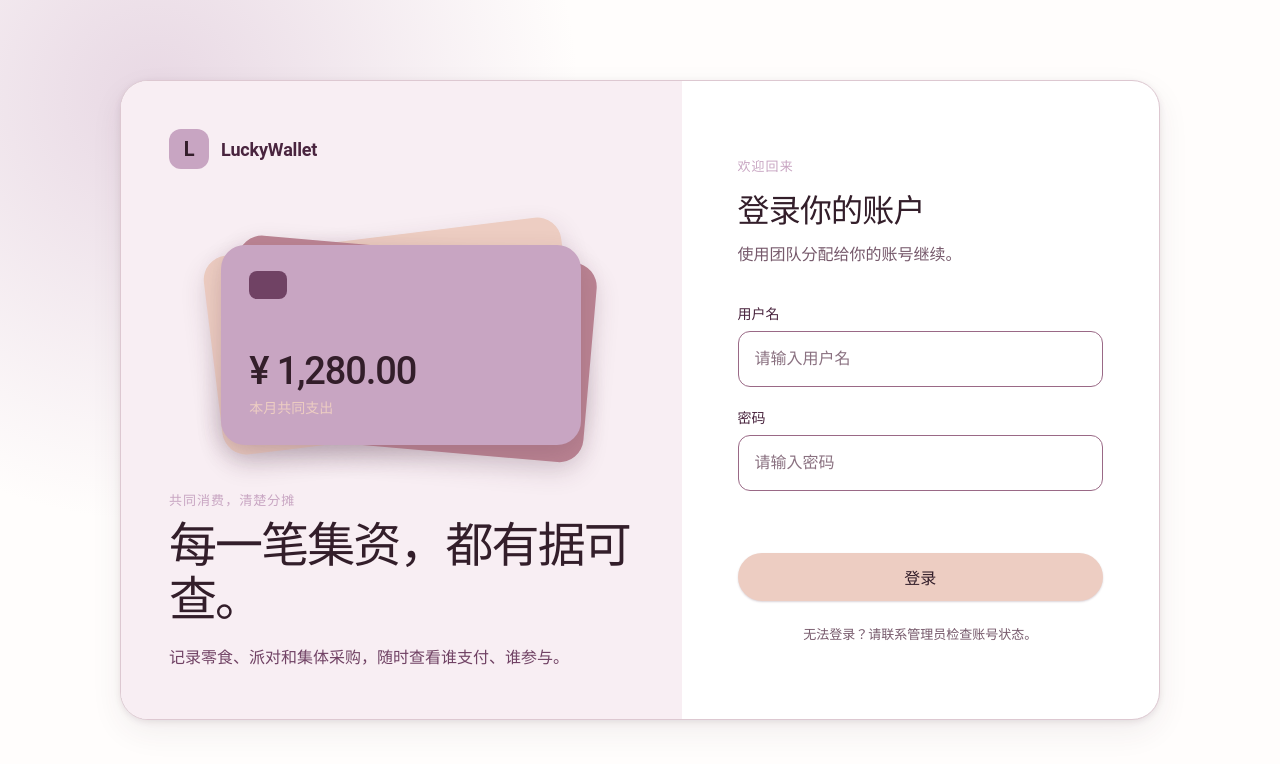
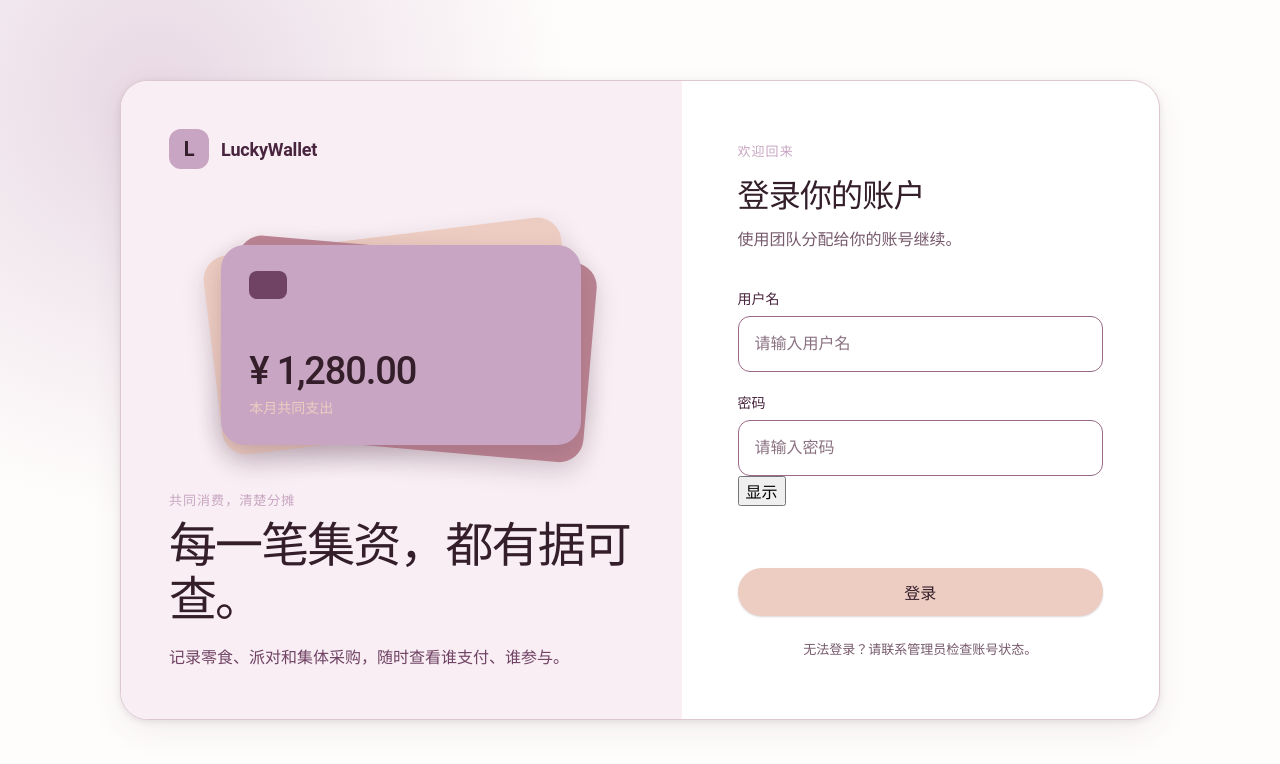
Before and after one commit to MakiWinster72/LuckyWallet, a React app in the folder frontend/: page /login in a window 1280 px wide. Shown: the top 764 px of the page. Built offline with nearby package versions, Linux system fonts and the light colour scheme; no server answers; the HTML template or start-up script is replaced by a standard one.

Commit message:
feat(login): toggle password visibility

```diff
--- a/frontend/src/pages/LoginPage.jsx
+++ b/frontend/src/pages/LoginPage.jsx
@@ -10,6 +10,7 @@ export function LoginPage() {
   const location = useLocation();
   const [username, setUsername] = useState("");
   const [password, setPassword] = useState("");
+  const [isPasswordVisible, setIsPasswordVisible] = useState(false);
   const [error, setError] = useState("");
   const [isSubmitting, setIsSubmitting] = useState(false);
 
@@ -91,16 +92,27 @@ export function LoginPage() {
 
             <div className="field">
               <label htmlFor="password">密码</label>
+              <div className="password-control">
                 <input
                   id="password"
                   name="password"
-                type="password"
+                  type={isPasswordVisible ? "text" : "password"}
                   autoComplete="current-password"
                   placeholder="请输入密码"
                   value={password}
                   onChange={(event) => setPassword(event.target.value)}
                   disabled={isSubmitting}
                 />
+                <button
+                  type="button"
+                  aria-label={isPasswordVisible ? "隐藏密码" : "显示密码"}
+                  aria-pressed={isPasswordVisible}
+                  onClick={() => setIsPasswordVisible((visible) => !visible)}
+                  disabled={isSubmitting}
+                >
+                  {isPasswordVisible ? "隐藏" : "显示"}
+                </button>
+              </div>
             </div>
 
             <div className="form-message" aria-live="polite">
```
Lines whose indentation alone changed are shown as unchanged.
